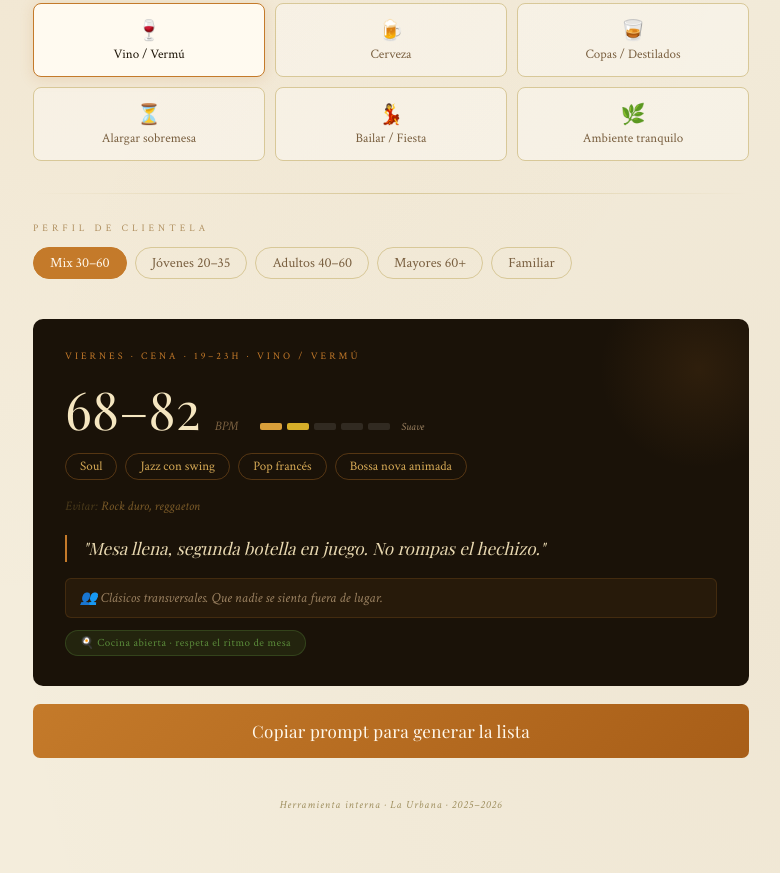
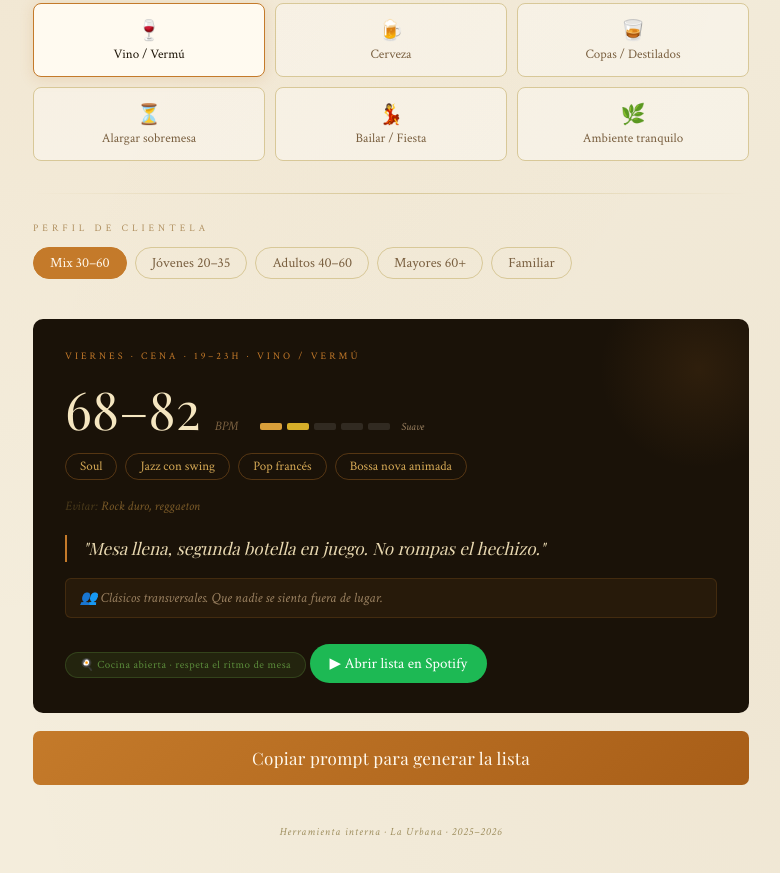
Before and after one commit to Laurbanabar/laurbana-musica, a plain HTML site: page index.html in a window 1280 px wide. Shown: the part 620-1493 px from the top of the page, without its empty margins (249-1029 px from the left). Drawn offline with nearby package versions, Linux system fonts and the light colour scheme; a web font is replaced by a local one.

Commit message:
Add files via upload

```diff
--- a/index.html
+++ b/index.html
@@ -105,6 +105,16 @@
     .kitchen-badge { display: inline-block; padding: 5px 14px; border-radius: 20px; font-size: 11px; letter-spacing: 0.5px; }
     .kitchen-badge.open { background: rgba(90,138,58,0.15); color: #5a8a3a; border: 1px solid rgba(90,138,58,0.3); }
     .kitchen-badge.closed { background: rgba(154,96,64,0.15); color: #9a6040; border: 1px solid rgba(154,96,64,0.3); }
+
+    .spotify-btn {
+      display: inline-block; margin-top: 14px;
+      padding: 10px 20px; border-radius: 30px;
+      background: #1DB954; color: #fff;
+      font-family: 'Crimson Text', Georgia, serif;
+      font-size: 15px; text-decoration: none;
+      transition: all 0.2s;
+    }
+    .spotify-btn:hover { background: #1aa34a; transform: translateY(-1px); }
 
     .copy-btn {
       width: 100%; padding: 16px; border-radius: 7px; border: none;
@@ -216,6 +226,19 @@ const P = {
   },
 };
 
+// Spotify playlists: key = "day-slot" or "slot" for generic
+const SPOTIFY = {
+  "domingo-apertura": "https://open.spotify.com/playlist/7sNfPEd3dxAhdqLeV08oJv",
+  "viernes-cena":     "https://open.spotify.com/playlist/6NmAKR2kHkDdwcnmCXpQZJ",
+  "sabado-copas":     "https://open.spotify.com/playlist/08XPTmS65oaoStzscnB9Oq",
+};
+
+function getSpotifyUrl(){
+  const key1 = S.day+"-"+S.slot;
+  const key2 = S.slot;
+  return SPOTIFY[key1] || SPOTIFY[key2] || null;
+}
+
 const AGE_NOTES = {
   mix:      "Clásicos transversales. Que nadie se sienta fuera de lugar.",
   jovenes:  "Música actual e indie. Sin cosas de sus padres.",
@@ -296,6 +319,7 @@ function render(){
         <div class="tip-box"><p class="tip-text">"${p.tip}"</p></div>
         <div class="age-note">👥 ${AGE_NOTES[S.age]}</div>
         ${badge}
+        ${getSpotifyUrl() ? `<a href="${getSpotifyUrl()}" target="_blank" class="spotify-btn">▶ Abrir lista en Spotify</a>` : ''}
       </div>`;
   }
 }
```
